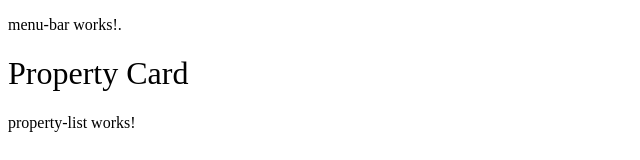
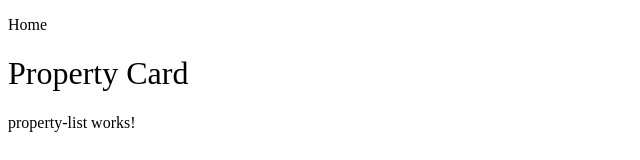
Before and after one commit to DO04dev/property-for-sale-app, an Angular app: page / in a window 1280 px wide. Shown: the top 160 px of the page, without its empty margins (0-640 px from the left). Built offline with nearby package versions, Linux system fonts and the light colour scheme.

Commit message:
test sync

```diff
--- a/src/app/nav-bar/nav-bar.component.html
+++ b/src/app/nav-bar/nav-bar.component.html
@@ -1,3 +1,3 @@
 <p>
-  menu-bar works!.
+  Home
 </p>
```
